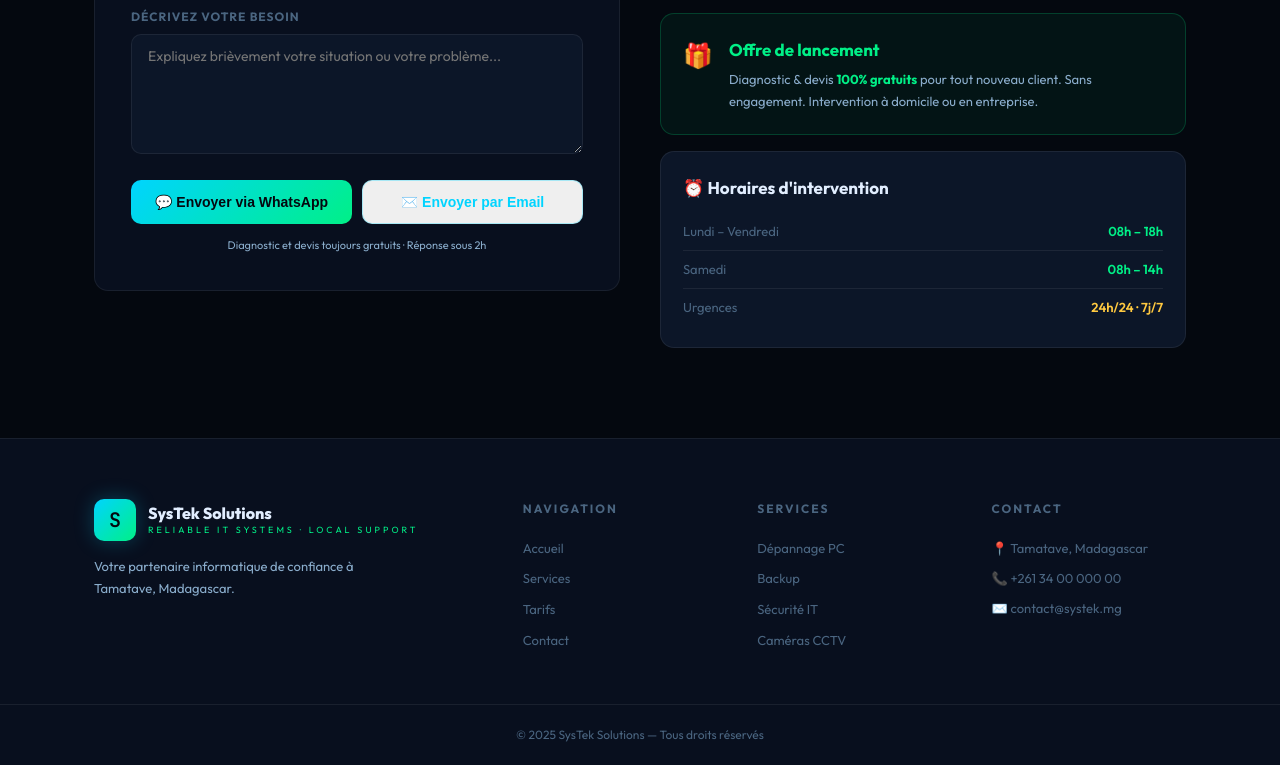
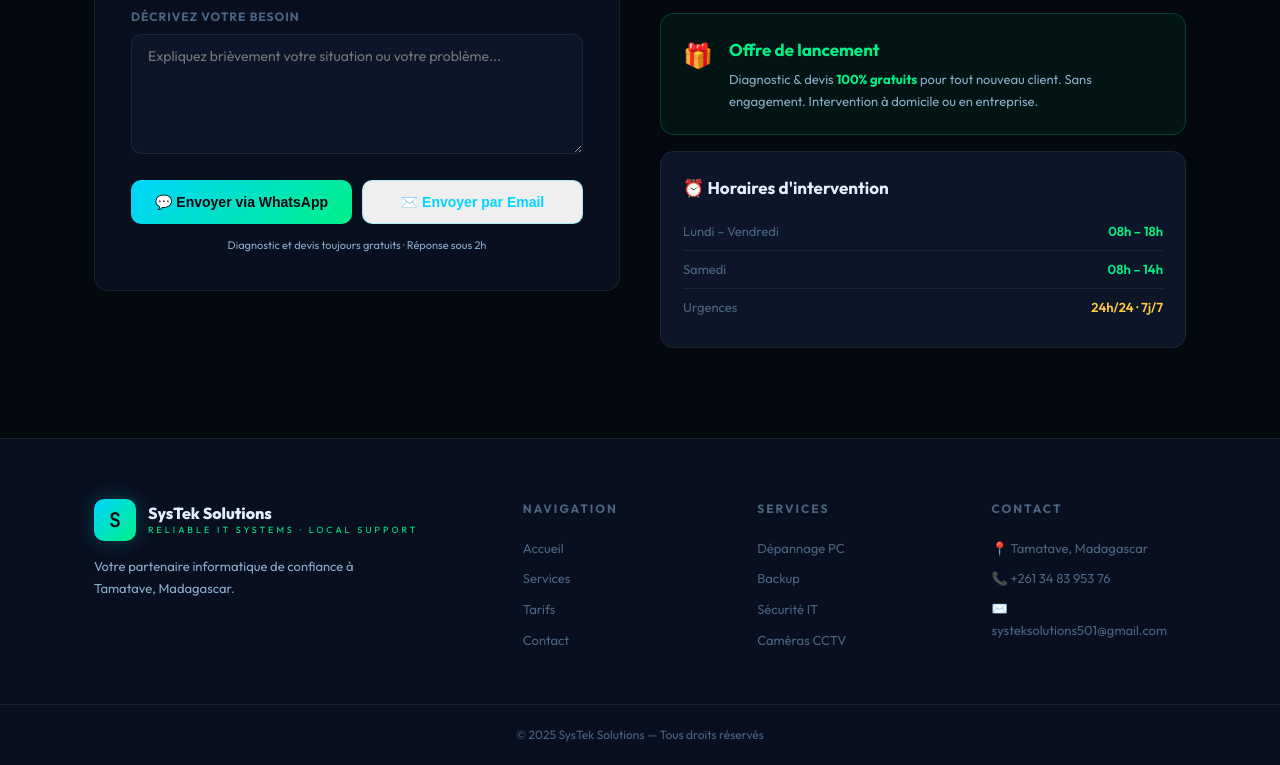
Before and after one commit to Oliano78/SysTek, a plain HTML site: page contact.html in a window 1280 px wide. Shown: the part 982-1747 px from the top of the page. Drawn offline with Linux system fonts and the light colour scheme.

Commit message:
Update contact.html

```diff
--- a/contact.html
+++ b/contact.html
@@ -561,7 +561,7 @@ p { color:#8aadcc; line-height:1.7; }
     <div class="footer-brand"><div class="nav-logo"><div class="logo-box">S</div><div><span class="logo-name">SysTek Solutions</span><span class="logo-sub">Reliable IT Systems · Local Support</span></div></div><p>Votre partenaire informatique de confiance à Tamatave, Madagascar.</p></div>
     <div class="footer-links"><h5>Navigation</h5><a href="index.html">Accueil</a><a href="services.html">Services</a><a href="tarifs.html">Tarifs</a><a href="contact.html">Contact</a></div>
     <div class="footer-links"><h5>Services</h5><a href="services.html#maintenance">Dépannage PC</a><a href="services.html#backup">Backup</a><a href="services.html#securite">Sécurité IT</a><a href="services.html#cctv">Caméras CCTV</a></div>
-    <div class="footer-contact"><h5>Contact</h5><p>📍 Tamatave, Madagascar</p><p>📞 <a href="tel:+261340000000">+261 34 00 000 00</a></p><p>✉️ <a href="mailto:contact@systek.mg">contact@systek.mg</a></p></div>
+    <div class="footer-contact"><h5>Contact</h5><p>📍 Tamatave, Madagascar</p><p>📞 <a href="tel:+261340000000">+261 34 83 953 76</a></p><p>✉️ <a href="mailto:systeksolutions501@gmail.com">systeksolutions501@gmail.com</a></p></div>
   </div>
   <div class="footer-bottom"><p>© 2025 SysTek Solutions — Tous droits réservés</p></div>
 </footer>
```
